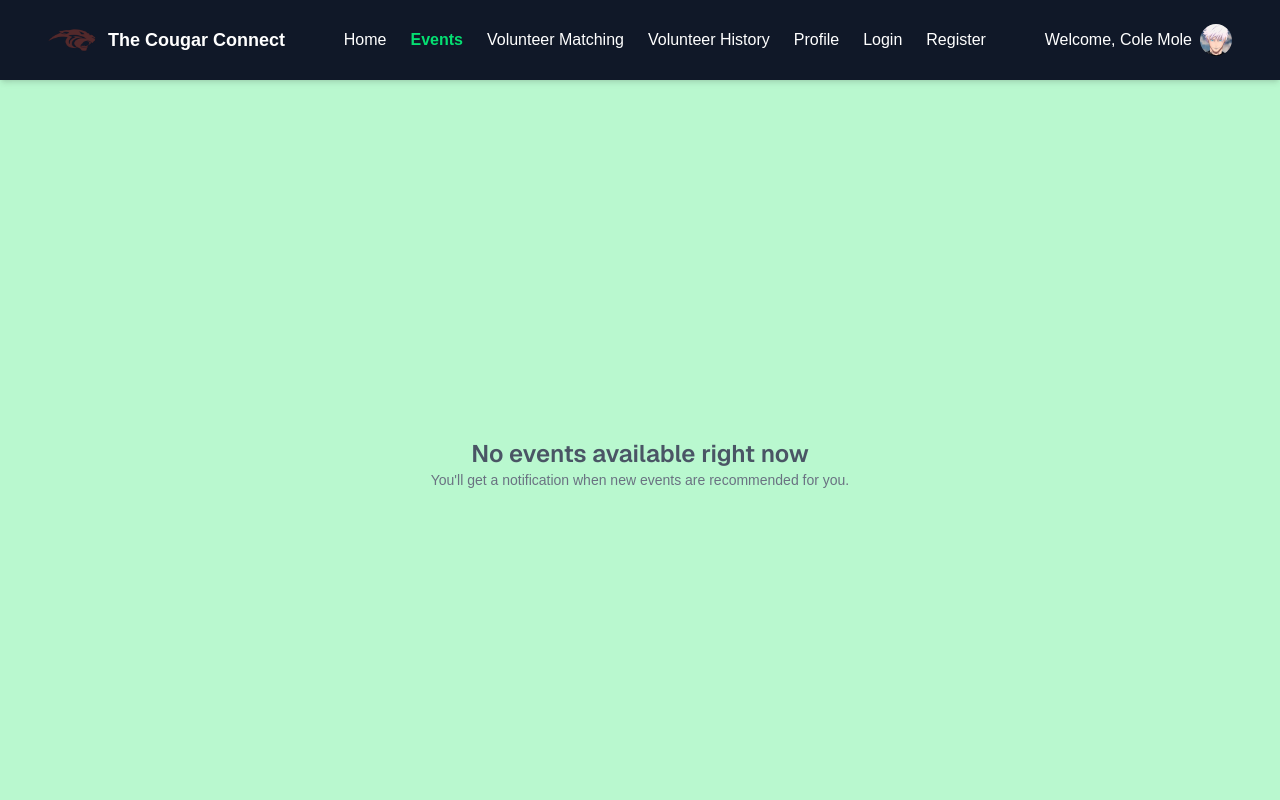
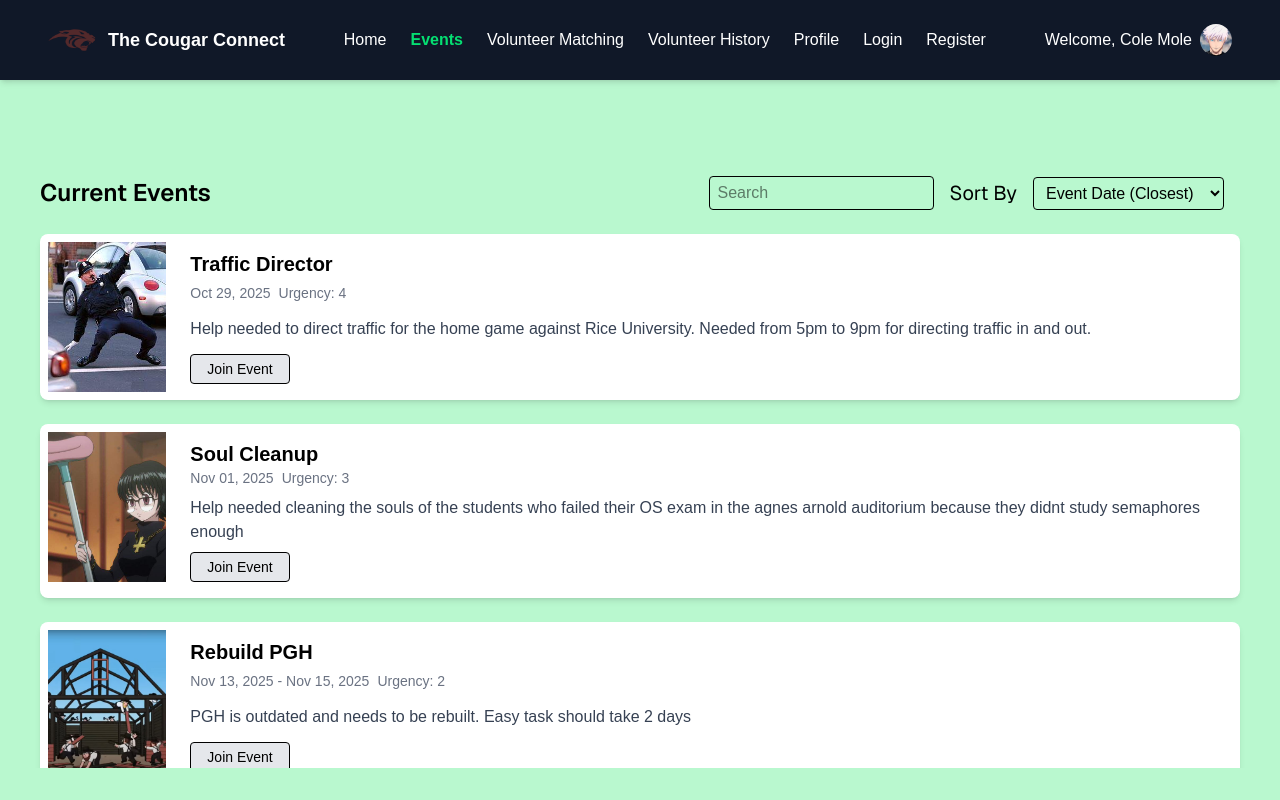
Before and after one commit to Colep39/4353-Project, a Next.js app in the folder frontend/: page /events in a window 1280 px wide. Built offline with nearby package versions, Linux system fonts and the light colour scheme.

Commit message:
Finalized fallback for CardGrid if event array is empty instead of an empty table being shown a cleaner and more informative message is shown in its place. To trigger this, comment off hardcoded values in the array that gets passed to CardGrid

```diff
--- a/frontend/src/app/components/events/CardGrid.jsx
+++ b/frontend/src/app/components/events/CardGrid.jsx
@@ -56,8 +56,16 @@ function CardGrid({ events = [], title, showButton = true, buttonLabel = "Join E
     <div className="h-full flex flex-col px-8">
       {events.length === 0 ? (
       <div className="flex-1 flex flex-col items-center justify-center text-gray-600">
-        <h1 className="font-sans text-2xl font-semibold">{title || (userName ? `${userName}'s History` : "No events available right now")}</h1>
-        <p className="text-sm text-gray-500">{title || (userName ? `${userName}'s History` : "You'll get a notification when new events are recommended for you.")}</p>
+        <h1 className="font-sans text-2xl font-semibold">
+          {title ? "No upcoming events" : (userName ? `${userName}’s journey is just beginning` : "No events available right now")}
+        </h1>
+        <p className="text-sm text-gray-500 mb-5">
+          {title ? "Click \"Create Event\" to start planning one!" : (userName ? "Your next adventure is waiting — join an event to see it here!" : "You'll get a notification when new events are recommended for you.")}
+        </p>
+        {titleAction && <span className="ml-2">{titleAction}</span>}
+        <div className="mt-10">
+          <img src="/images/events/event-fallback.jpg" alt="event-fallback"></img>
+        </div>
       </div>
     ) : (
       <>
--- a/frontend/src/app/events/page.jsx
+++ b/frontend/src/app/events/page.jsx
@@ -3,7 +3,7 @@ import { useState } from "react";
 import CardGrid from '../components/events/CardGrid';
 
 const sampleEvents = [
-  /*{
+  {
     id: 1,
     title: "Traffic Director",
     date: {
@@ -46,7 +46,7 @@ const sampleEvents = [
     urgency: "2",
     description: "Looking for vendors to setup tents in the green between PGH and the library, must sell allowed goods such as food, clothing, or jewelry. Must be friendly towards students and report all revenue and provide the campus 25% of total profits",
     image: "/images/events/popup-shop.jpg",
-  },*/
+  },
 ];
 
 
```
Also changed, not shown: frontend/public/images/events/event-fallback.jpg (added).
